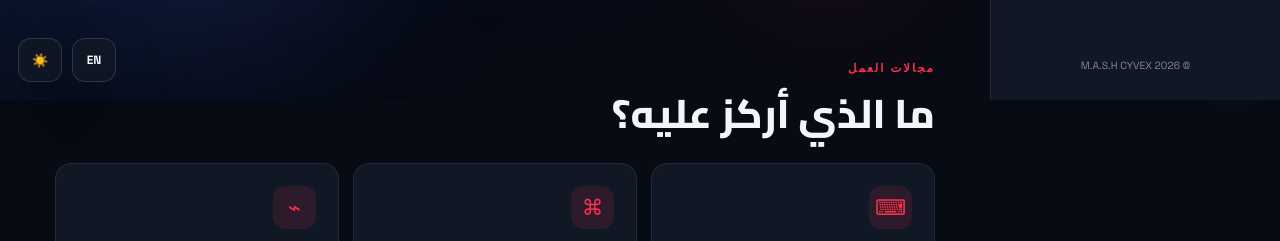
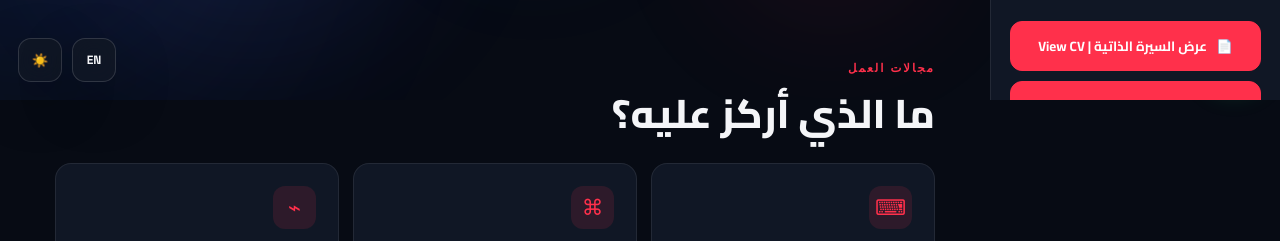
Before and after one commit to menamon713-bit/mina-portfolio, a website: page index.html in a window 1280 px wide. Shown: the part 700-941 px from the top of the page. Drawn offline with Linux system fonts and the light colour scheme.

Commit message:
Update index.html

```diff
--- a/index.html
+++ b/index.html
@@ -143,8 +143,31 @@
     </nav>
 
     <div class="sidebar-bottom">
-      <p class="sidebar-copyright">© 2026 M.A.S.H CYVEX</p>
+
+  <a
+    href="/MASH_CV.pdf"
+    class="cv-btn"
+    target="_blank"
+    rel="noopener noreferrer"
+  >
+    <span>📄</span>
+    <span>عرض السيرة الذاتية | View CV</span>
+  </a>
+
+  <a
+    href="/MASH_CV.pdf"
+    class="cv-btn"
+    download="MASH_CV.pdf"
+    style="margin-top: 10px;"
+  >
+    <span>⬇</span>
+    <span>تحميل السيرة الذاتية | Download CV</span>
+  </a>
+
+  <p class="sidebar-copyright">© 2026 M.A.S.H CYVEX</p>
+
     </div>
+
   </aside>
 
   <main class="main-content" id="mainContent">
```
